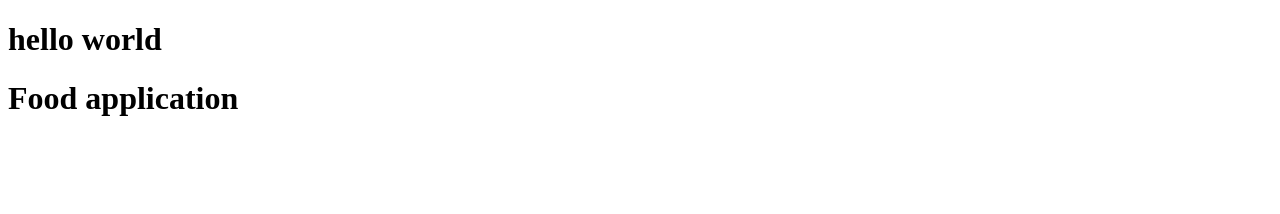
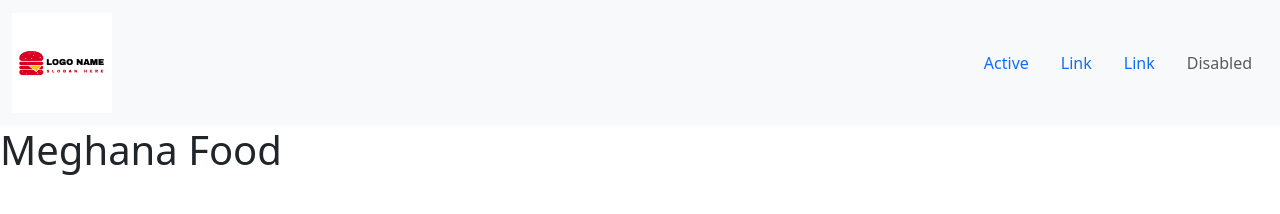
Before and after one commit to honnappapujari/Swigy, a React app: page / in a window 1280 px wide. Built offline with nearby package versions, Linux system fonts and the light colour scheme.

Commit message:
First step

```diff
--- a/index.html
+++ b/index.html
@@ -4,11 +4,12 @@
     <meta charset="UTF-8">
     <meta name="viewport" content="width=device-width, initial-scale=1.0">
     <title>Document</title>
+    <link href="https://cdn.jsdelivr.net/npm/bootstrap@5.3.3/dist/css/bootstrap.min.css" rel="stylesheet" integrity="sha384-QWTKZyjpPEjISv5WaRU9OFeRpok6YctnYmDr5pNlyT2bRjXh0JMhjY6hW+ALEwIH" crossorigin="anonymous">
 
+<link href="index.css" />
 </head>
 <body>
     <div id="root"></div>
-    <h1>Food application</h1>
     <script type="module" src="index.js"></script>
 </body>
 </html>
--- a/index.js
+++ b/index.js
@@ -1,8 +1,64 @@
 import React from "react";
 import ReactDOM  from "react-dom/client";
+import logo from './assets/food-logo.png';
 
 const createEl = React.createElement('h1', {}, 'hello world');
 
+const Header = () =>
+{
+    return (
+        <nav className="navbar bg-body-tertiary">
+        <div className="container-fluid">
+        <a className="navbar-brand"><img height={100} src={logo}/></a>
+        <ul className="nav justify-content-end">
+            <li className="nav-item">
+                <a className="nav-link active" aria-current="page" href="#">Active</a>
+            </li>
+            <li className="nav-item">
+                <a className="nav-link" href="#">Link</a>
+            </li>
+            <li className="nav-item">
+                <a className="nav-link" href="#">Link</a>
+            </li>
+            <li className="nav-item">
+                <a className="nav-link disabled" aria-disabled="true">Disabled</a>
+            </li>
+        </ul>
+        </div>
+      </nav>
+    )
+}
+
+const RestroCard = () =>
+{
+    return(
+        <div className="resto-card">
+            <h1>Meghana Food </h1>
+        </div>
+    )
+}
+
+const Body = () =>
+{
+    return (
+        <div className="body">
+            <div className="restro-container">
+               <RestroCard />
+            </div>
+        </div>
+    )
+}
+const AppLayout = () =>
+{
+    return (<div id="Container">
+            <Header/>
+            <Body />
+    </div>
+
+    )
+}
+
+
 const createRoot = ReactDOM.createRoot(document.getElementById('root'));
 
-createRoot.render(createEl);
+createRoot.render(<AppLayout/>);
--- a/package.json
+++ b/package.json
@@ -1,5 +1,6 @@
 {
   "dependencies": {
+    "bootstrap": "^5.3.3",
     "react": "^18.3.1",
     "react-dom": "^18.3.1"
   },
@@ -11,8 +12,8 @@
   "version": "1.0.0",
   "description": "Food order app",
   "scripts": {
-    "start": "parcel src/index.html",
-    "build": "parcel build src/index.html",
+    "start": "parcel index.html",
+    "build": "parcel build index.html",
     "test": "Jest"
   },
   "repository": {
```
Also changed, not shown: assets/food-logo.png (added), index.css (added), 1 other file.
